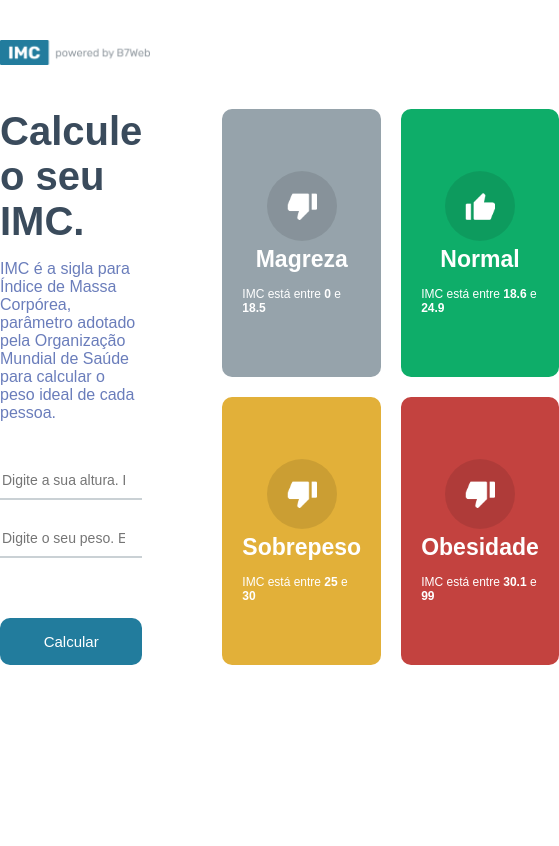
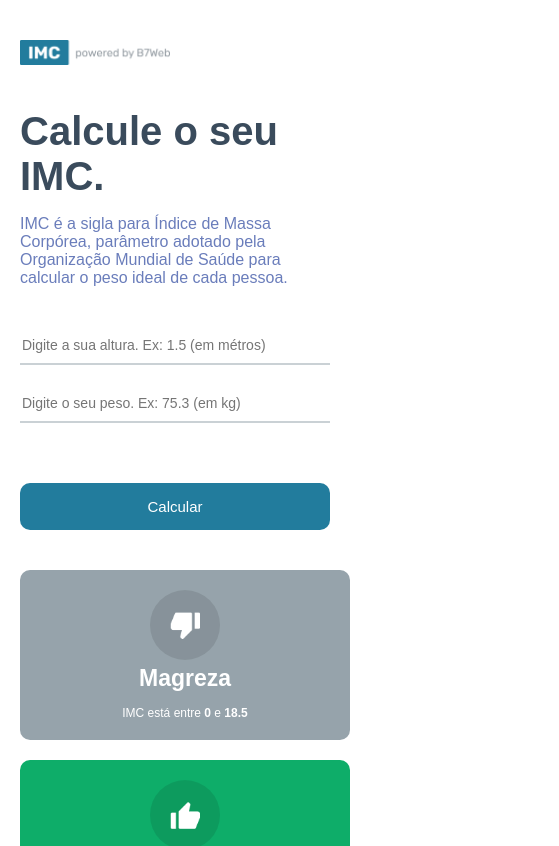
Before and after one commit to Mr1984-Pinheiro/Calculadora_de_IMC, a React (Create React App) app: page / in a window 390 px wide. Shown: the top 846 px of the page, 559 px wide, since content can reach past the window. Built offline with nearby package versions, Linux system fonts and the light colour scheme.

Commit message:
Ajustando responsividade

```diff
--- a/src/App.module.css
+++ b/src/App.module.css
@@ -51,6 +51,10 @@ body {
     outline: 0;
 }
 
+.container .leftSide input:disabled {
+    opacity: .5;
+}
+
 .container .leftSide button {
     background-color: #227C9D;
     color: #FFF;
@@ -65,9 +69,16 @@ body {
 }
 
 .container .leftSide button:hover {
-    opacity: .7;
-    background-color: rgb(68, 68, 155);
+    opacity: .9;
+    transition: all ease .7s;
+    transform: translate(0, -7%);
 
+}
+
+.container .leftSide button:disabled {
+    opacity: .5;
+    transform: translate(0, 0%);
+    background-color: rgb(122, 99, 184);
 }
 
 .container .rigthSide {
@@ -99,4 +110,105 @@ body {
     margin-left: -35px;
     margin-top: 145px;
     cursor: pointer;
+    transition: all ease 0.9s;
 }
+
+.container .rigthSide  .rightArrow:hover {
+    transform: translate(-10%, 0%);
+    transition: all ease 0.9s;
+    opacity: .9;
+}
+
+@media (max-width: 770px) {
+    .headerContainer {
+        margin-left: 20px;
+    }
+
+    .container {
+        margin-left: 20px;
+        margin-right: 20px;
+    }
+
+
+}
+
+@media (max-width: 380px) {
+    .headerContainer {
+        margin-left: 20px;
+    }
+
+    .container {
+        flex-direction: column;
+        margin-left: 20px;
+        padding: 0;
+    }
+
+
+    .container .rigthSide {
+        margin-top: 40px;
+        margin-left: 0;
+        margin-right: 20px;
+        margin-bottom: 100px;
+    }
+
+    .container .rigthSide .grid {
+        grid-template-columns: 1fr;
+    }
+
+    .container .rigthSide  .rightArrow {
+       margin-left: 2px;
+       margin-top: 220px;
+       width: 333px;
+       border-radius: 15px;
+       height: 50px;
+
+    }
+
+}
+
+@media (max-width: 414px) {
+    .container .rigthSide  .rightArrow {
+        width: 366px;
+    }
+
+    .headerContainer {
+        margin-left: 20px;
+    }
+
+    .container {
+        flex-direction: column;
+        margin-left: 20px;
+        padding: 0;
+    }
+
+        .container .rigthSide {
+        margin-top: 40px;
+        margin-left: 0;
+        margin-right: 20px;
+        margin-bottom: 100px;
+    }
+
+    .container .rigthSide .grid {
+        grid-template-columns: 1fr;
+    }
+
+    .container .rigthSide  .rightArrow {
+       margin-left: 2px;
+       margin-top: 270px;
+       border-radius: 15px;
+       height: 50px;
+
+    }
+}
+
+@media (max-width: 280px) {
+
+
+    .container .leftSide h1 {
+        font-size: 30px;
+    }
+
+    .container .rigthSide  .rightArrow {
+        width: 240px;
+    }
+}
--- a/src/App.tsx
+++ b/src/App.tsx
@@ -47,6 +47,7 @@ const App = () => {
             placeholder='Digite a sua altura. Ex: 1.5 (em métros)'
             value={heightField > 0 ? heightField : ''}
             onChange={e => setHeightField(parseFloat(e.target.value))}
+            disabled={toShow ? true : false}
 
           />
            <input
@@ -54,10 +55,11 @@ const App = () => {
             placeholder='Digite o seu peso. Ex: 75.3 (em kg)'
             value={weightField > 0 ? weightField : ''}
             onChange={e => setWeightField(parseFloat(e.target.value))}
+            disabled={toShow ? true : false}
 
           />
 
-          <button onClick={handleCalculateButton}>Calcular</button>
+          <button onClick={handleCalculateButton} disabled={toShow ? true : false} >Calcular</button>
 
         </div>
         <div className={styles.rigthSide}>
```
